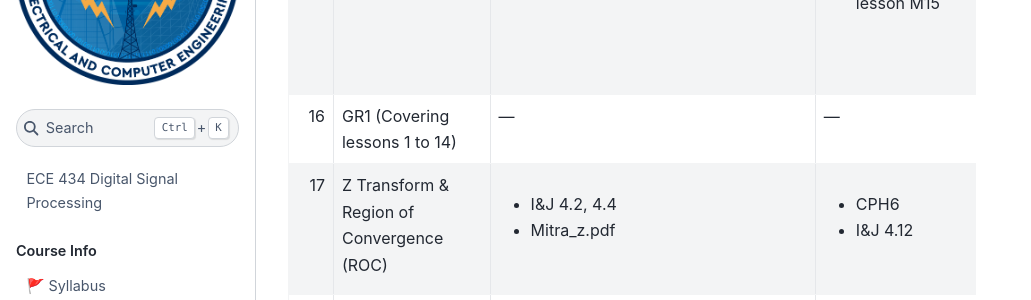
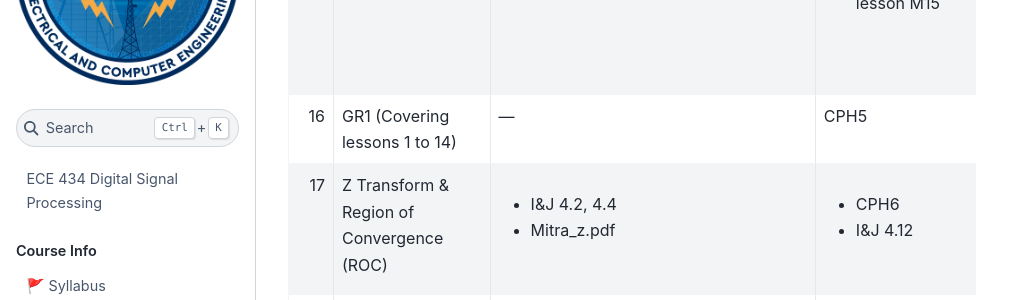
Before and after one commit to USAFA-ECE/ece434, a Jupyter Book: the page built from book/schedule.md, in a window 1280 px wide and 900 px high, scrolled down 3066 px. Shown: the part 154-454 px from the top of the window, without its empty margins (0-1031 px from the left). Built offline with Jupyter Book 1.0.4 settings and Sphinx 7.4.7 and the Sphinx Book theme 1.1.4, drawn with Linux system fonts in a browser that asks for light colours.

Commit message:
Update schedule.md

```diff
--- a/book/schedule.md
+++ b/book/schedule.md
@@ -23,7 +23,7 @@ This schedule is subject to change as appropriate.
 | 13 | CPX1 lab day 1  | [CPX1 Assignment](assignment/CPX1.md)  |  due taps lesson M15 | <ul><li>[lesson10.m](handouts/lesson10.m)</li><li>[windemo.m](handouts/windemo.m)</li><li>[winuse.m](handouts/winuse.m)</li><li>[lesson10.py](handouts/lesson10.py)</li><li>[windemo.py](handouts/windemo.py)</li><li>[winuse.py](handouts/winuse.py)</li><li>[win_ana2.py](handouts/win_ana2.py)</li></ul> |
 | 14 | CPX1, lab day 2 | — | — | — |
 | 15 | Z-Transform | <ul><li>I&J 4.1, 4.2</li><li>lesson15.m</li><li>[swarthmore](http://lpsa.swarthmore.edu/ZXform/FwdZXform/FwdZXform.html)</li></ul> | <ul><li> I&J 4.1 (part 2 and 3) </li><li> CPX1 due taps lesson M15 </li></ul> | <ul><li>[DSP Handbook on Z Transform](handouts/Chapter04_Z_Transform.pdf)</li><li>[Laplace Transform Table](Table5_2LaplaceTransformTheorems.jpg)</li><li> [lesson15.m](handouts/lesson15.m)</li><li> [lesson15.py](handouts/lesson15.py) </li><li>[Lsn  15HW solution](handouts/Lesson15HWSolutions.pdf)</li><li>see Teams for I&J</li></ul>  |
-| 16 | GR1 (Covering lessons 1 to 14) | — | — | — |
+| 16 | GR1 (Covering lessons 1 to 14) | — | CPH5 | — |
 | 17 | Z Transform & Region of Convergence (ROC) | <ul><li>I&J 4.2, 4.4</li><li>Mitra_z.pdf</li></ul> | <ul><li>CPH6</li><li>I&J 4.12</li></ul> | <ul><li>[winztran.pdf](handouts/winztran.pdf) </li><li>[Lsn  16HW solution](handouts/Lesson16HWSolutions.pdf)</li><li>see Teams for Mitra</li></ul>  |
 | 18 | <ul><li>Z Transform Properties & Difference Equations</li><li>QUIZ 2 today</li></ul> | <ul><li>I&J 4.3, 4.4</li><li>lesson17.m</li></ul> | <ul><li>Problem for lesson 17.pdf</li><li>I&J 4.11, 4.18</li></ul> | <ul><li>[lesson17.m](handouts/lesson17.m)</li><li>[lesson17.py](handouts/lesson17.py)</li><li>[problem for lesson 17.pdf](handouts/problem_for_lesson_17.pdf)</li><li>[Table of Z Transforms](ZTransform_and_Window_Table.pdf) </li><li>[Lsn  17HW solution](handouts/Lesson17HWSolutions.pdf)</li></ul> |
 | 19 | <ul><li>Stability & Impulse Response</li><li>Difference Equations</li><li>Direct Form I</li></ul> | <ul><li>I&J 4.5</li><li>lesson18.m</li><li>I&J 4.5.8, 4.5.11 & Figure 6.6 (page 329)</li></ul> | CPH7 | <ul><li>[lesson18.m](handouts/lesson18.m)</li><li>[lesson18.py](handouts/lesson18.py)</li><li>I&J_fig_414_66.pdf </li><li>[Lsn  18HW solution](handouts/Lesson18HWSolutions.pdf)</li></ul> |
```
